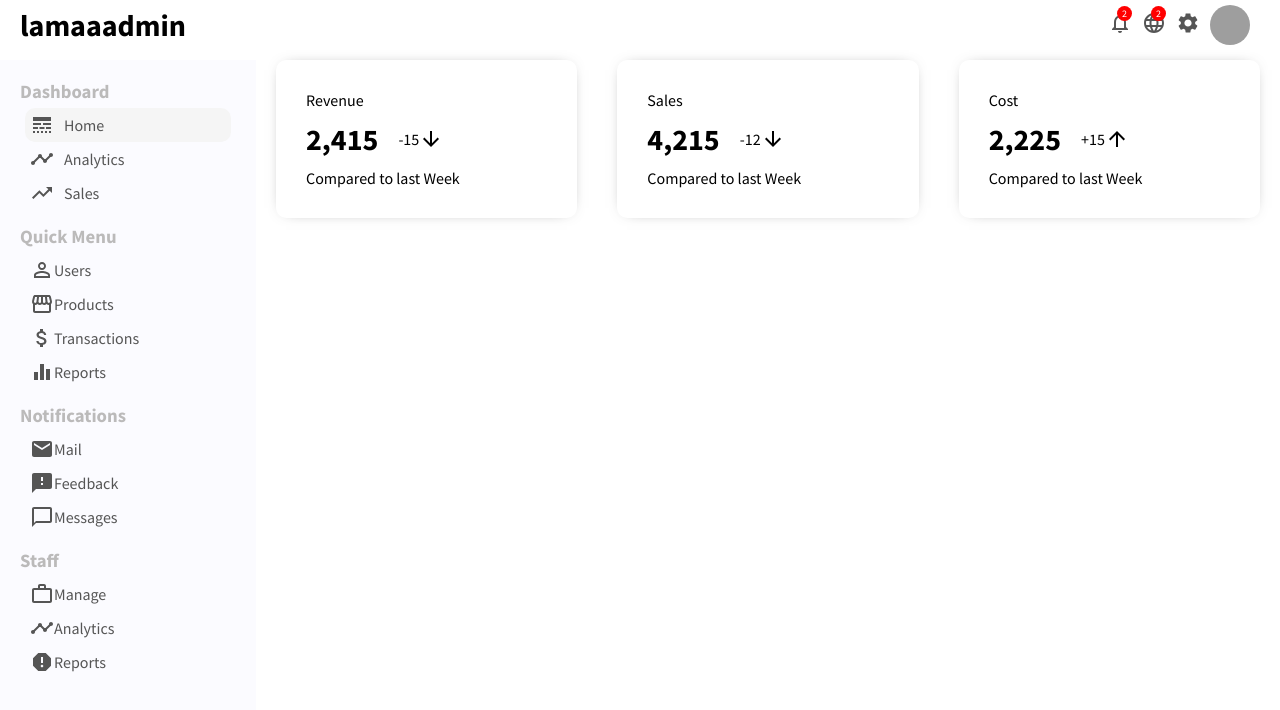
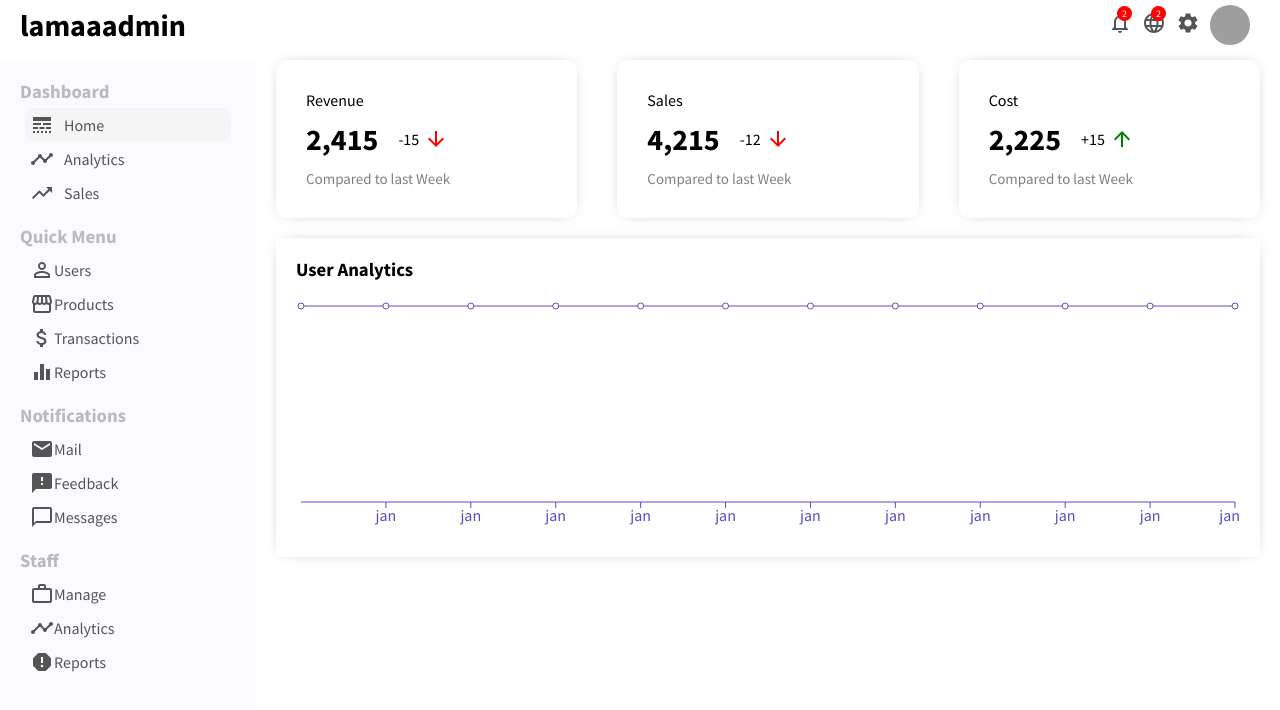
Before and after one commit to hamzazaka/react-dashboard, a React (Create React App) app in the folder react-dashboard/: page / in a window 1280 px wide. Shown: the top 710 px of the page. Built offline with nearby package versions, Linux system fonts and the light colour scheme; grey boxes are pictures that could not be loaded.

Commit message:
working on charts

```diff
--- a/react-dashboard/package.json
+++ b/react-dashboard/package.json
@@ -8,9 +8,12 @@
     "@testing-library/jest-dom": "^5.11.4",
     "@testing-library/react": "^11.1.0",
     "@testing-library/user-event": "^12.1.10",
+    "chart.js": "^2.9.4",
     "react": "^17.0.2",
+    "react-chartjs-2": "^2.7.0",
     "react-dom": "^17.0.2",
     "react-scripts": "4.0.3",
+    "recharts": "^2.1.6",
     "web-vitals": "^1.0.1"
   },
   "scripts": {
--- a/react-dashboard/src/App.css
+++ b/react-dashboard/src/App.css
@@ -167,3 +167,29 @@ margin: 0;
   align-items: center;
   margin-left: 20px;
 }
+
+.featuredIcon{
+  font-size: 14px;
+  margin-left: 5px;
+  color: green;
+}
+.featuredIcon.negative{
+  color: red;
+}
+
+.featuredSub{
+  font-size: 15px;
+  color: gray;
+}
+
+/* //////////////// CHART /////////////////////////// */
+
+.chart{
+  margin: 20px;
+  padding: 20px;
+  box-shadow: 0px 0px 15px -10px rgba(0,0,0,0.75);
+}
+
+.chartTitle{
+  margin-bottom: 20px;
+}
--- /dev/null
+++ b/react-dashboard/src/components/Chart.js
@@ -0,0 +1,71 @@
+import React from 'react'
+import { LineChart, Line, XAxis, YAxis, CartesianGrid, Tooltip, Legend, ResponsiveContainer } from 'recharts';
+
+export default function Chart() {
+
+    const data = [
+  {
+    name: 'jan',
+    "Active User" : 4000,
+  },
+  {
+    name: 'jan',
+    "Active User" : 4000,
+  },
+  {
+    name: 'jan',
+    "Active User" : 4000,
+  },
+  {
+    name: 'jan',
+    "Active User" : 4000,
+  },
+  {
+    name: 'jan',
+    "Active User" : 4000,
+  },
+  {
+    name: 'jan',
+    "Active User" : 4000,
+  },
+  {
+    name: 'jan',
+    "Active User" : 4000,
+  },
+  {
+    name: 'jan',
+    "Active User" : 4000,
+  },
+  {
+    name: 'jan',
+    "Active User" : 4000,
+  },
+  {
+    name: 'jan',
+    "Active User" : 4000,
+  },
+  {
+    name: 'jan',
+    "Active User" : 4000,
+  },
+  {
+    name: 'jan',
+    "Active User" : 4000,
+  },
+
+
+];
+
+
+    return (
+        <div className='chart'>
+            <h3 className='chartTitle'>User Analytics</h3>
+            <ResponsiveContainer width='100%' aspect={4/1}>
+                <LineChart data={data}>
+                    <XAxis dataKey="name"  stroke='#5550bd'/>
+                    <Line type="monotone" dataKey="Active User" stroke="#5550bd" />
+                    </LineChart>
+                </ResponsiveContainer>
+        </div>
+    )
+}
--- a/react-dashboard/src/components/Feathedinfo.js
+++ b/react-dashboard/src/components/Feathedinfo.js
@@ -8,7 +8,7 @@ export default function Feathedinfo() {
                 <span className="featuredTitle">Revenue</span>
                 <div className="featuredMoneyContainer">
                     <span className="featuredMoney">2,415</span>
-                    <span className="featuredMoneyRate">-15 <ArrowDownward/></span>
+                    <span className="featuredMoneyRate">-15 <ArrowDownward className='featuredIcon negative'/></span>
                 </div>
             <span className='featuredSub'>Compared to last Week</span>
             </div>
@@ -16,7 +16,7 @@ export default function Feathedinfo() {
                 <span className="featuredTitle">Sales</span>
                 <div className="featuredMoneyContainer">
                     <span className="featuredMoney">4,215</span>
-                    <span className="featuredMoneyRate">-12 <ArrowDownward/></span>
+                    <span className="featuredMoneyRate">-12 <ArrowDownward className='featuredIcon negative'/></span>
                 </div>
             <span className='featuredSub'>Compared to last Week</span>
             </div>
@@ -24,7 +24,7 @@ export default function Feathedinfo() {
                 <span className="featuredTitle">Cost</span>
                 <div className="featuredMoneyContainer">
                     <span className="featuredMoney">2,225</span>
-                    <span className="featuredMoneyRate">+15 <ArrowUpward/></span>
+                    <span className="featuredMoneyRate">+15 <ArrowUpward className='featuredIcon '/></span>
                 </div>
             <span className='featuredSub'>Compared to last Week</span>
             </div>
--- a/react-dashboard/src/components/Home.js
+++ b/react-dashboard/src/components/Home.js
@@ -1,10 +1,12 @@
 import React from 'react'
+import Chart from './Chart'
 import Feathedinfo from './Feathedinfo'
 
 export default function Home() {
     return (
         <div className='home'>
             <Feathedinfo/>
+            <Chart/>
         </div>
     )
 }
```
Also changed, not shown: 2 other files (tests, documents, lock files or other folders).
